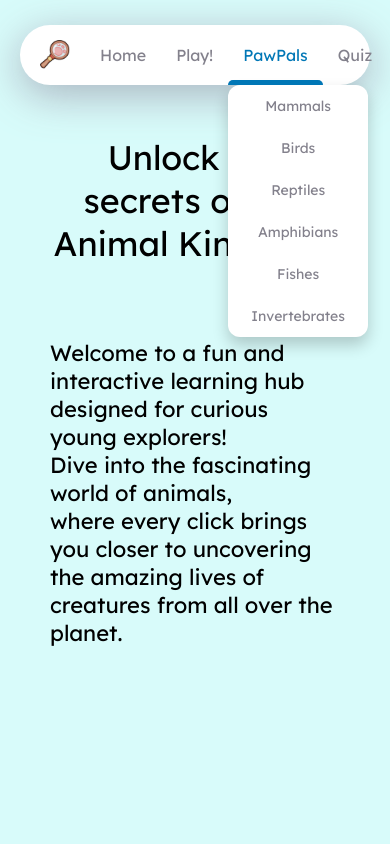
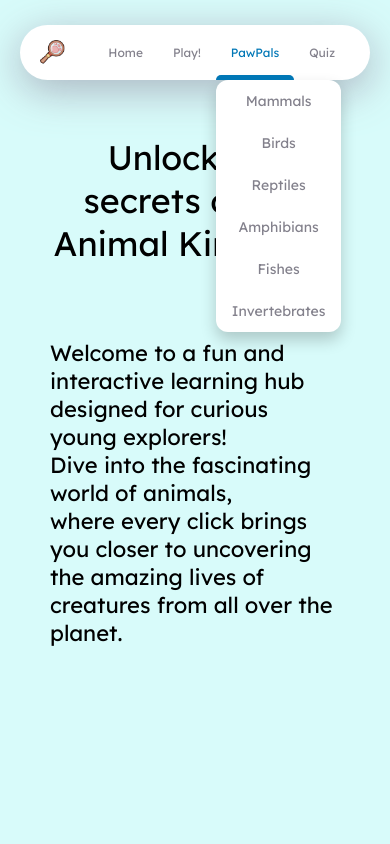
Before and after one commit to nezwko/SZA-HCI-FP, a plain HTML site: page index.html in a window 390 px wide. Both pictures are taken after a click on the link "PawPals". Shown: the top 844 px of the page. Drawn offline with Linux system fonts and the light colour scheme.

Commit message:
commit" an

```diff
--- a/Home.css
+++ b/Home.css
@@ -159,7 +159,20 @@ body {
 
 @media (max-width: 580px) {
   .navigationbar {
-      overflow: auto;
+    overflow: auto;
+  }
+
+  .navbar {/* Reduce padding */
+    font-size: 12px; /* Reduce font size */
+  }
+
+  .nav-icon {
+    width: 25px; /* Adjust icon size */
+    height: 25px; /* Adjust icon size */ /* Adjust margin */
+  }
+
+  .dropdown-content {
+    min-width: 100px; /* Adjust dropdown width */
   }
 }
 
@@ -415,7 +428,7 @@ p {
     column-gap: 0;
   }
   .learning-library1 .block{
-    width: 70%;
+    width: 95%;
     margin-top: 20px;
     margin: 20px auto;
   }
```
